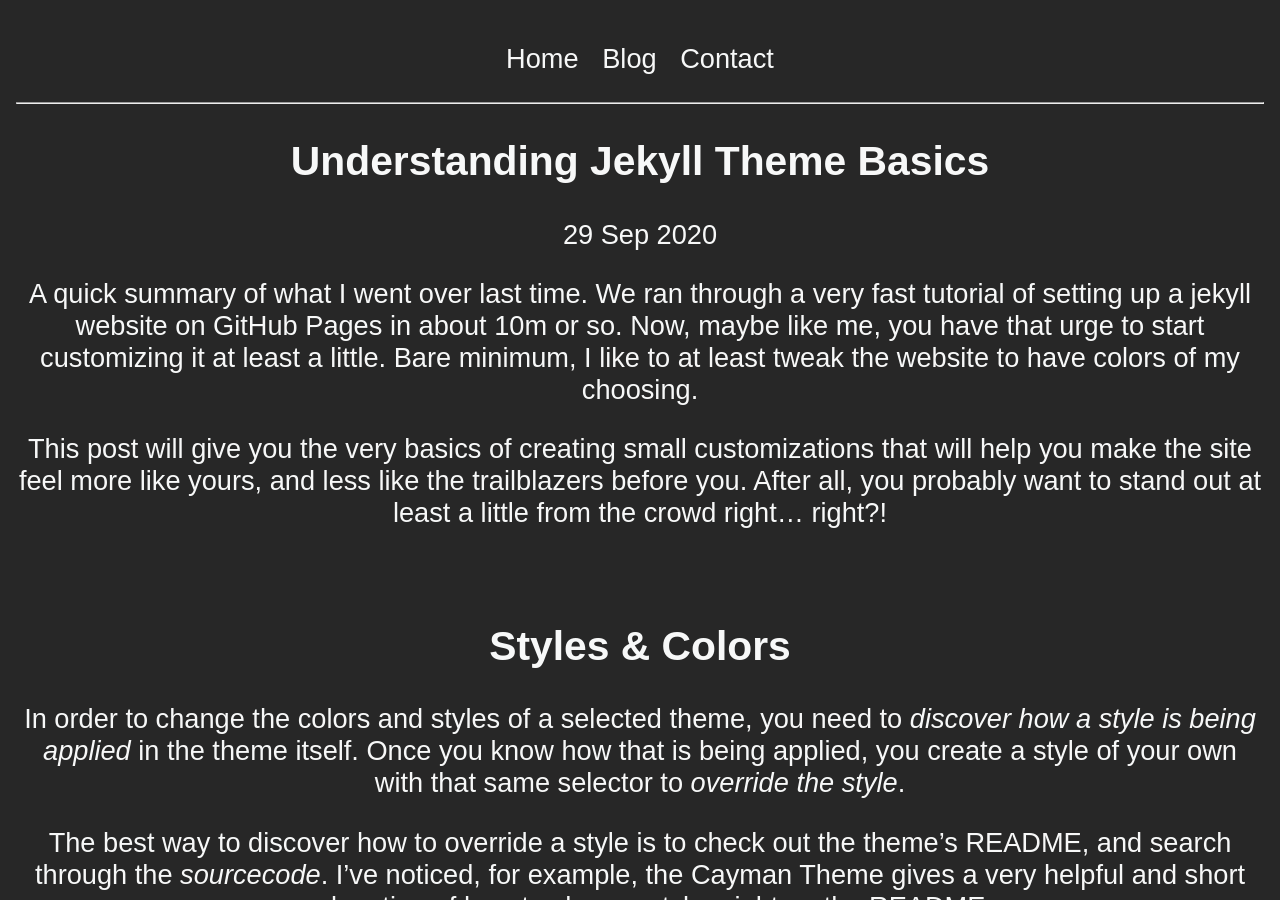
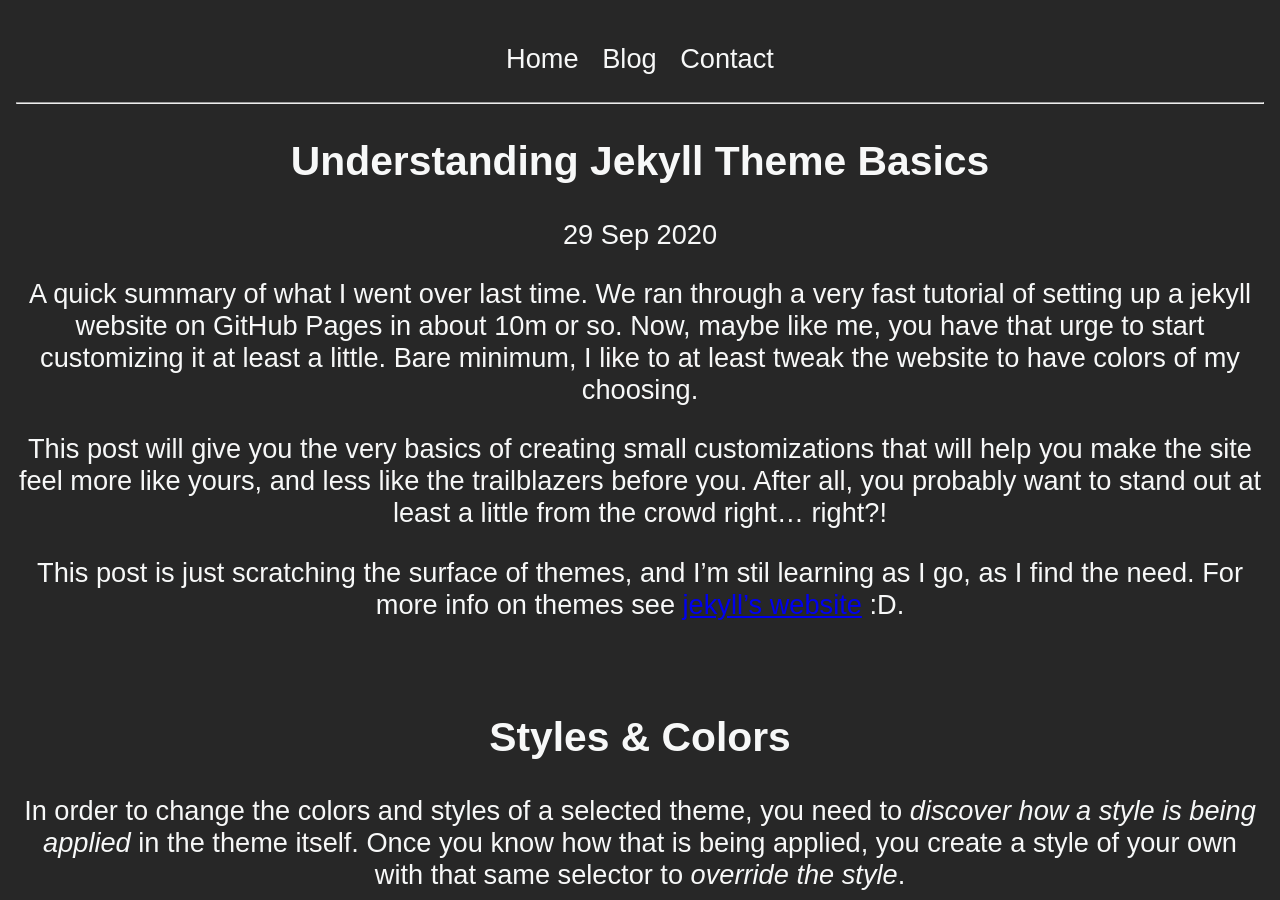
Before and after one commit to codingLogan/codingLogan.github.io, a Jekyll site: the page built from _posts/2020-09-29-understanding-jekyll-theme-basics.md, in a window 1280 px wide and 900 px high. Built offline with Jekyll 4.4.1, drawn with Linux system fonts in a browser that asks for light colours; our own code applies the rules of GitHub Pages for plain Markdown files.

Commit message:
Add reference to jekyll themes docs

```diff
--- a/_posts/2020-09-29-understanding-jekyll-theme-basics.md
+++ b/_posts/2020-09-29-understanding-jekyll-theme-basics.md
@@ -1,6 +1,8 @@
 A quick summary of what I went over last time.  We ran through a very fast tutorial of setting up a jekyll website on GitHub Pages in about 10m or so.  Now, maybe like me, you have that urge to start customizing it at least a little.  Bare minimum, I like to at least tweak the website to have colors of my choosing.
 
 This post will give you the very basics of creating small customizations that will help you make the site feel more like yours, and less like the trailblazers before you.  After all, you probably want to stand out at least a little from the crowd right... right?!
+
+This post is just scratching the surface of themes, and I'm stil learning as I go, as I find the need.  For more info on themes see [jekyll's website](https://jekyllrb.com/docs/themes/) :D.
 
 &nbsp;
 ## Styles & Colors
```
